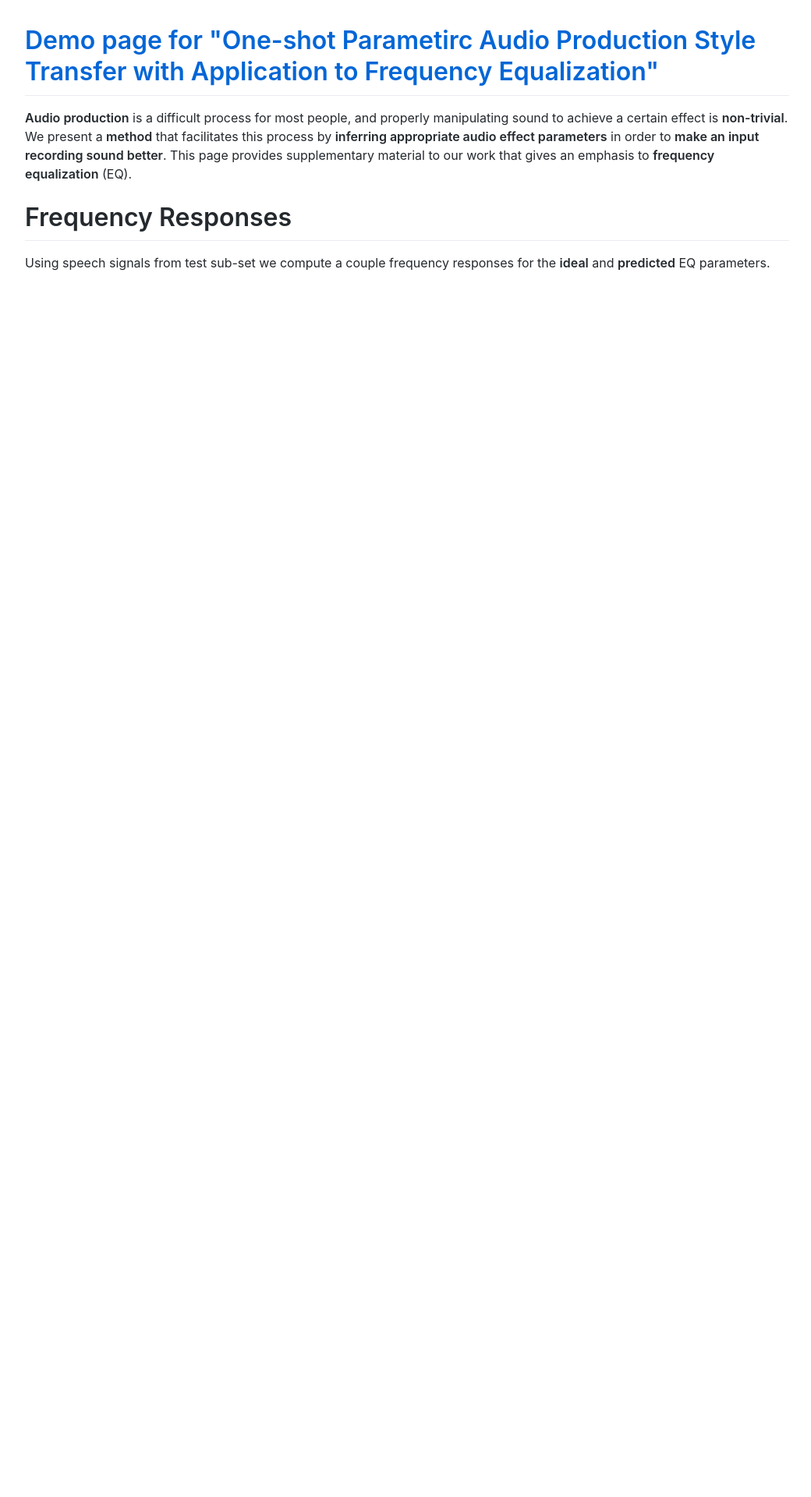
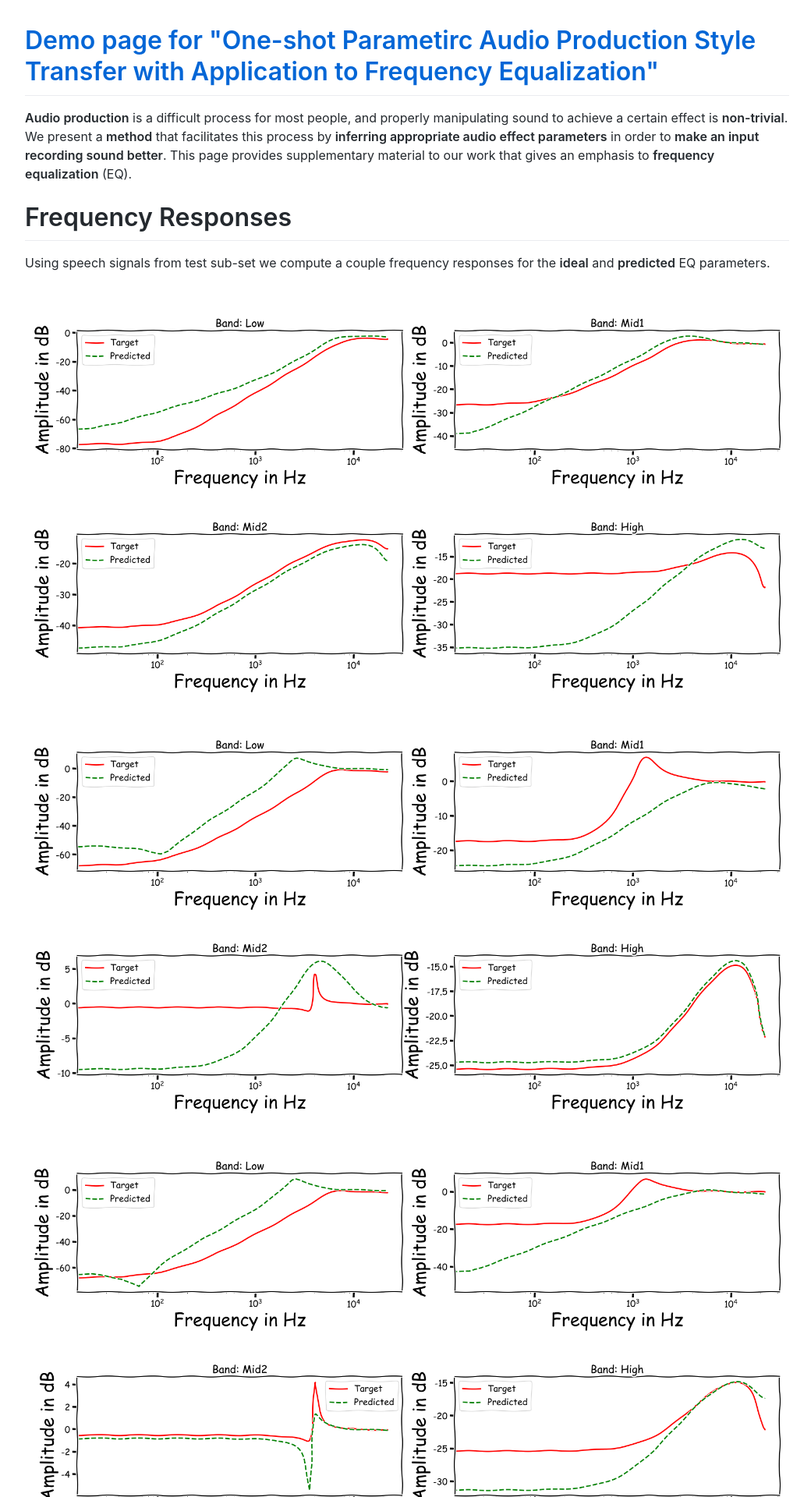
Before and after one commit to Js-Mim/sp-demo, a Jekyll site: the page built from index.md, in a window 1280 px wide. Shown: the top 1920 px of the page at 78% size, without its empty margins (118-1158 px from the left). Built offline with Jekyll 4.4.1, drawn with Linux system fonts in a browser that asks for light colours; comment, search, counter and statistics services are not loaded; before the commit the page ends 900 px from its top, so only the background shows below that.

Commit message:
Update index.md

```diff
--- a/index.md
+++ b/index.md
@@ -5,3 +5,9 @@ layout: default
 
 # Frequency Responses
 Using speech signals from test sub-set we compute a couple frequency responses for the **ideal** and **predicted** EQ parameters.
+
+![alt text](https://raw.githubusercontent.com/Js-Mim/sp-demo/master/figures/f_r_a.png)
+![alt text](https://raw.githubusercontent.com/Js-Mim/sp-demo/master/figures/f_r_b.png)
+![alt text](https://raw.githubusercontent.com/Js-Mim/sp-demo/master/figures/f_r_c.png)
+![alt text](https://raw.githubusercontent.com/Js-Mim/sp-demo/master/figures/f_r_d.png)
+![alt text](https://raw.githubusercontent.com/Js-Mim/sp-demo/master/figures/f_r_e.png)
```
